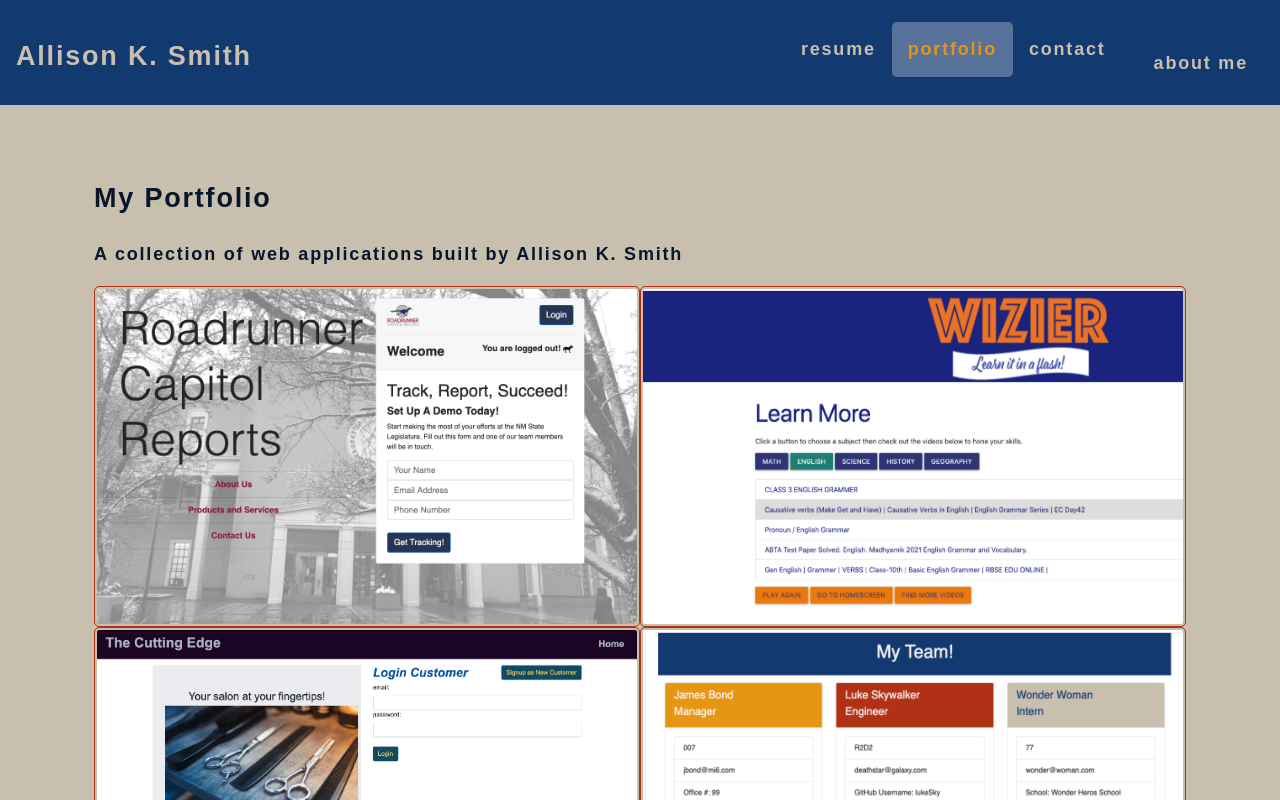
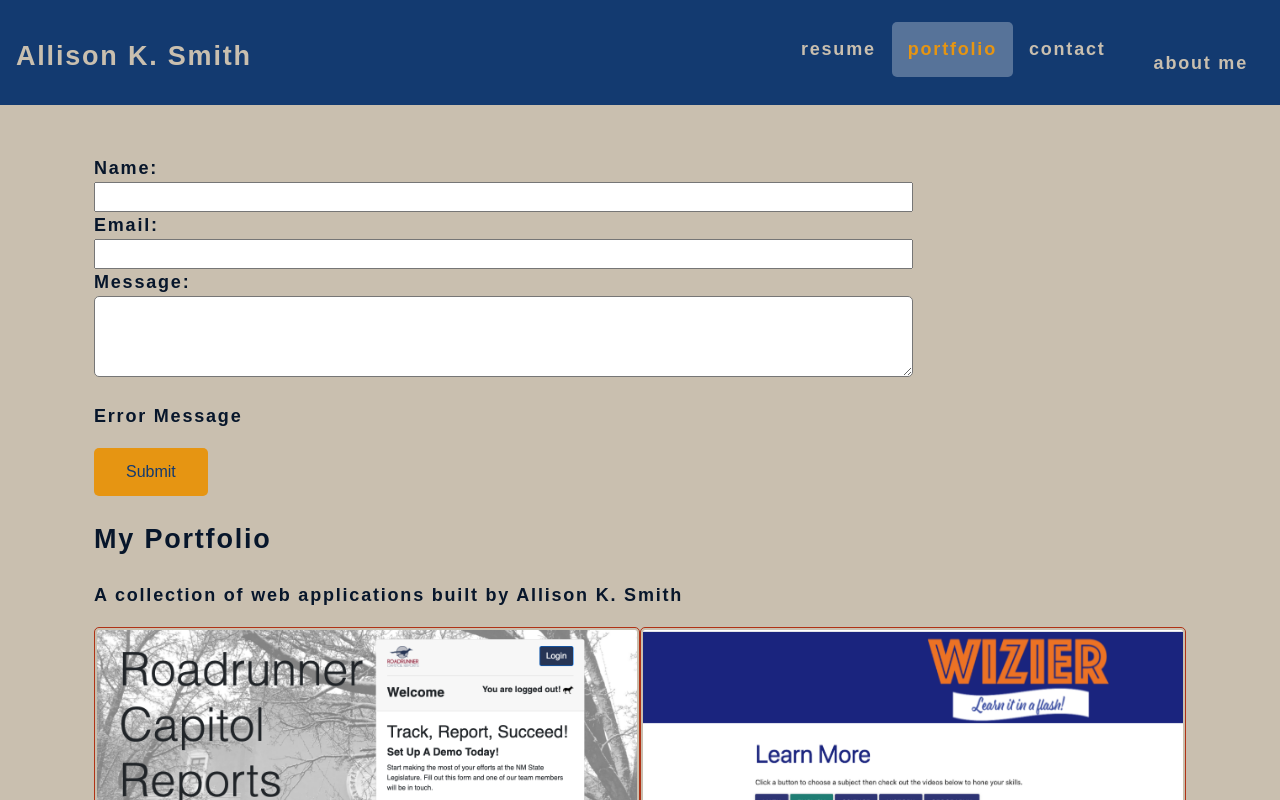
Before and after one commit to aksmith5239/my-portfolio, a React (Create React App) app: page / in a window 1280 px wide. Shown: the top 800 px of the page. Built offline with nearby package versions, Linux system fonts and the light colour scheme.

Commit message:
contact form synced

```diff
--- a/package.json
+++ b/package.json
@@ -17,6 +17,7 @@
     "build": "react-scripts build",
     "test": "react-scripts test",
     "eject": "react-scripts eject"
+
   },
   "eslintConfig": {
     "extends": [
@@ -34,6 +35,7 @@
       "last 1 chrome version",
       "last 1 firefox version",
       "last 1 safari version"
+
     ]
   }
 }
--- a/src/App.js
+++ b/src/App.js
@@ -3,6 +3,7 @@
 import Nav from './components/Nav';
 import Project from './components/Project';
 import Footer from './components/Footer';
+import ContactForm from './components/Contact';
 
 function App() {
   const [categories] = useState([
@@ -24,6 +25,7 @@
        currentCategory={currentCategory}
       ></Nav>
       <main >
+        <ContactForm></ContactForm>
         <Project currentCategory={currentCategory}></Project>
         <About></About>
       </main>
--- /dev/null
+++ b/src/components/Contact/index.js
@@ -0,0 +1,39 @@
+import React, {useState} from 'react';
+
+function ContactForm() {
+
+    const [formState, setFormState] = useState({name: '', email: '', message: ''});
+    const {name, email, message} = formState;
+    function handleChange(e) {
+        setFormState({...formState, [e.target.name]: e.target.value})
+    }
+    function handleSubmit(e) {
+        e.preventDefault();
+        console.log(formState);
+    }
+    return(
+        <section className='contact-form' onSubmit={handleSubmit}>
+            <div >
+            <form >
+                <div>
+                    <label htmlFor="name">Name: </label>
+                    <input type="text" defaultValue={name} onChange={handleChange} name="name"   />
+                </div>
+                <div>
+                    <label htmlFor="email">Email: </label>
+                    <input type="email"  defaultValue={email} onChange={handleChange} name="email" />
+                </div>
+                <div>
+                    <label htmlFor="message">Message: </label>
+                    <textarea name="message" rows="5" defaultValue={message} onChange={handleChange} />
+                </div>
+                <div><p>Error Message</p></div>
+                <button type="submit">Submit</button>
+            </form>
+
+            </div>
+
+        </section>
+    )
+}
+export default ContactForm;
--- a/src/components/ProjectList/index.js
+++ b/src/components/ProjectList/index.js
@@ -35,15 +35,15 @@
         {
             name:"My Tech Blog",
             description: "My Tech Blog is an interactive web based blog site",
-            url: "",
+            url: "https://my-tech-blog-2020.herokuapp.com/",
             github: " https://github.com/aksmith5239/team-profile-generator",
             category: "portfolio"
         },
         {
-            name:"My Team",
-            description: "A NodeJs command line application to generate teams of employees",
-            url: "",
-            github: " https://github.com/aksmith5239/tech-blog",
+            name:"Weather Dash",
+            description: "A JavaScript application to search for current weather data",
+            url: "https://aksmith5239.github.io/weather-dash/",
+            github: " https://github.com/aksmith5239/weather-dash",
             category: "portfolio"
         }
     ])
--- a/src/index.css
+++ b/src/index.css
@@ -123,6 +123,45 @@
   flex-wrap: wrap;
 
 }
+
+.container {
+  width: 85%;
+  max-width: 1200px;
+  margin-left: auto;
+  margin-right: auto;
+}
+
+.contact-form {
+  display:block;
+  justify-content: center;
+}
+
+.contact-form label{
+  display:block;
+}
+
+.contact-form input{
+  width:75%;
+  height:30px;
+
+}
+
+.contact-form textarea{
+  width:75%;
+  border-radius: 5px;
+}
+
+button {
+  background-color:var(--tertiary); /* Green */
+  border: none;
+  color: var(--primary);
+  padding: 15px 32px;
+  text-align: center;
+  text-decoration: none;
+  display: inline-block;
+  font-size: 16px;
+  border-radius:5px;
+}
 .navActive {
   color: var(--tertiary);
   background: var(--light-blue);
```
